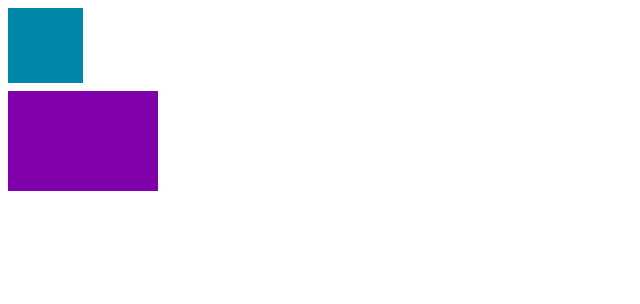
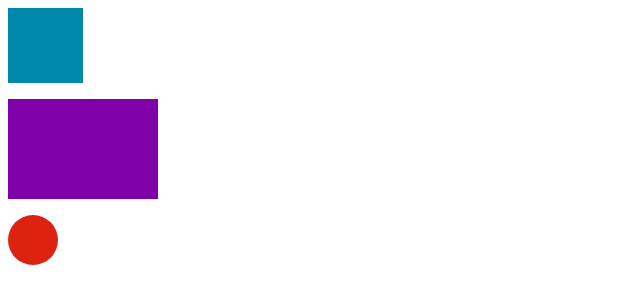
Before and after one commit to LoloTheMagician/gsapPruebas, a website with bundled scripts: page timelines/index.html in a window 1280 px wide. Shown: the whole page, without its empty margins (0-640 px from the left). Built offline with nearby package versions, Linux system fonts and the light colour scheme.

Commit message:
Adding a library for splitting text (splt.js)

```diff
--- a/package.json
+++ b/package.json
@@ -17,6 +17,7 @@
   },
   "homepage": "https://github.com/LoloTheMagician/gsapPruebas#readme",
   "dependencies": {
-    "gsap": "^3.12.5"
+    "gsap": "^3.12.5",
+    "spltjs": "^1.1.0"
   }
 }
--- a/styles.css
+++ b/styles.css
@@ -14,6 +14,10 @@
 
 .violet{
     background-color: #8000AA;
+}
+
+.red{
+    background-color: #d21;
 }
 
 .circle-wrapper{
@@ -33,10 +37,15 @@
 .square{
     width: 75px;
     height: 75px;
-    margin-block: .5rem;
 }
 
 .rectangle{
     width: 150px;
     height: 100px;
 }
+
+.wrapper{
+    display: flex;
+    flex-direction: column;
+    gap: 1rem;
+}
--- a/timelines/index.html
+++ b/timelines/index.html
@@ -8,7 +8,10 @@
     <script src="./script.js" type="module"></script>
 </head>
 <body>
-    <div class="square blue"></div>
-    <div class="rectangle violet"></div>
+    <div class="wrapper">
+        <div class="square blue"></div>
+        <div class="rectangle violet"></div>
+        <div class="circle red"></div>
+    </div>
 </body>
 </html>
--- a/timelines/script.js
+++ b/timelines/script.js
@@ -12,6 +12,12 @@ timeline.to('.rectangle', {
     borderRadius: 100,
 }, '+=.5')
 
+timeline.to('.circle', {
+    y: 100,
+    borderRadius: 0,
+    ease: 'bounce',
+    duration: 1
+})
 
 
 
```
Also changed, not shown: 1 other file.
